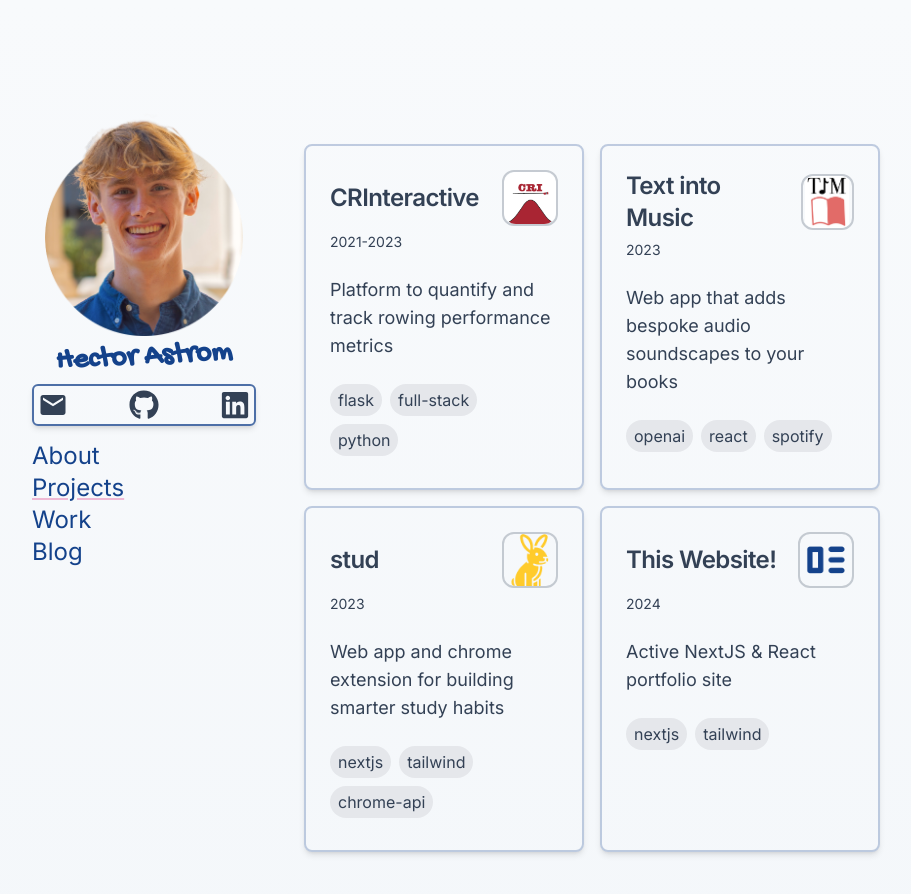
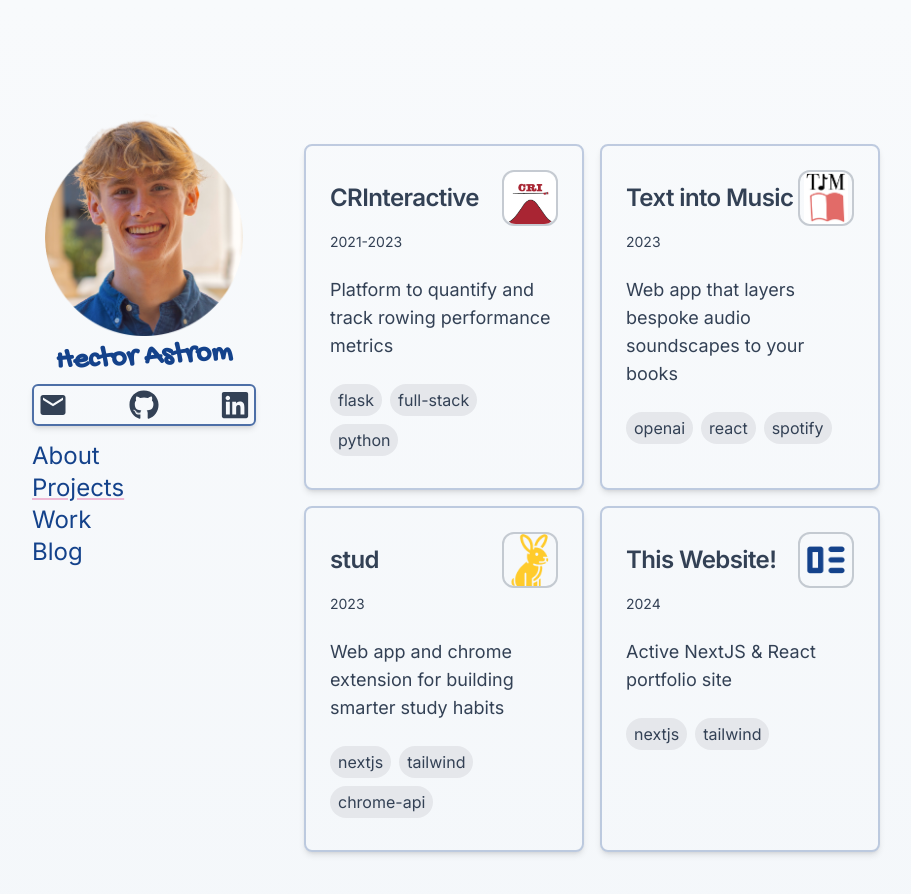
Before and after one commit to hectorastrom/personal-website, a Next.js app: page /projects in a window 1280 px wide. Shown: the top 894 px of the page, without its empty margins (184-1095 px from the left). Built offline with nearby package versions, Linux system fonts and the light colour scheme.

Commit message:
initialized dynamic routes for projects

```diff
--- a/public/project_data/projects.json
+++ b/public/project_data/projects.json
@@ -29,7 +29,7 @@
       "image_name": "tim.png",
       "name": "Text into Music",
       "date": "2023",
-      "description": "Web app that adds bespoke audio soundscapes to your books",
+      "description": "Web app that layers bespoke audio soundscapes to your books",
       "tags": ["openai", "react", "spotify"],
       "github": "https://github.com/Brotherswords/HackMIT2023",
       "devpost": "https://devpost.com/software/tim-text-into-music"
--- a/src/app/globals.css
+++ b/src/app/globals.css
@@ -85,7 +85,7 @@ body::before {
 /* card floating animation */
 .card {
   position: relative;
-  transition: transform 0.1s ease, box-shadow 0.3s ease;
+  transition: transform 0.1s ease, box-shadow 0.1s ease;
   will-change: transform;
 }
 
--- /dev/null
+++ b/src/app/projects/[slug]/page.tsx
@@ -0,0 +1,3 @@
+export default function Page({ params }: { params: { slug: string } }) {
+  return <div>My Project: {params.slug}</div>;
+}
--- a/src/app/projects/page.tsx
+++ b/src/app/projects/page.tsx
@@ -36,7 +36,7 @@ interface Project {
   devpost?: string;
 }
 
-const Page = async () => {
+export default async function Page() {
   // Read the JSON file
   const filePath = path.join(
     process.cwd(),
@@ -58,10 +58,10 @@ const Page = async () => {
   return (
     <div className="grid grid-flow-row grid-cols-1 sm:grid-cols-2 gap-4">
       {projects.map((project) => (
-        <HoverCard key={project.id} className={`h-full card`} id={project.id}>
+        <HoverCard key={project.id} id={project.id}>
           <Card key={project.id} className={`h-full`} id={project.id}>
             <CardHeader>
-              <div className="flex flex-row justify-between items-center space-x-4">
+              <div className="flex flex-row justify-between items-center space-x-1">
                 <CardTitle>{project.name}</CardTitle>
                 <div className="h-12 w-12 md:h-14 md:w-14 rounded-xl border-2 border-default/25">
                   <Image
@@ -92,5 +92,3 @@ const Page = async () => {
     </div>
   );
 };
-
-export default Page;
--- a/src/components/ui/HoverCard.tsx
+++ b/src/components/ui/HoverCard.tsx
@@ -47,7 +47,7 @@ const HoverCard: React.FC<HoverCardProps> = ({
   return (
     <div
       ref={cardRef}
-      className={`relative h-full transition-transform ease-out duration-300 ${className}`}
+      className={`relative h-full rounded-lg card transition-transform ease-out duration-300 ${className}`}
       {...props}
     >
       {children}
```
